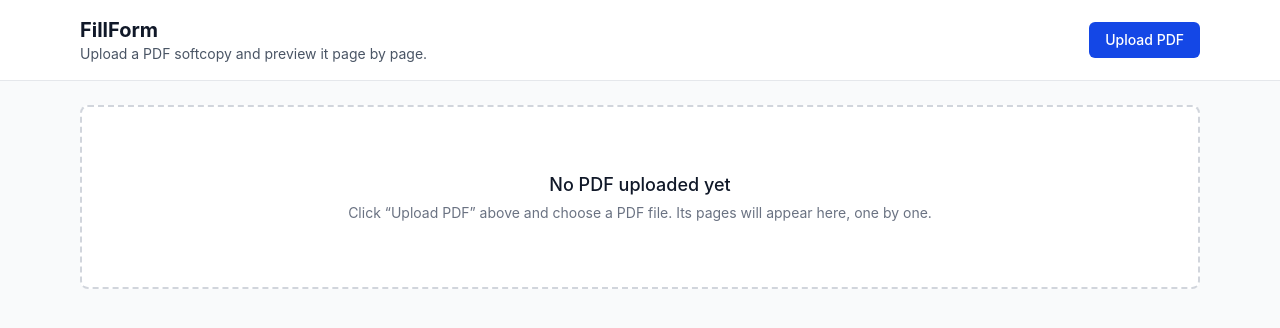
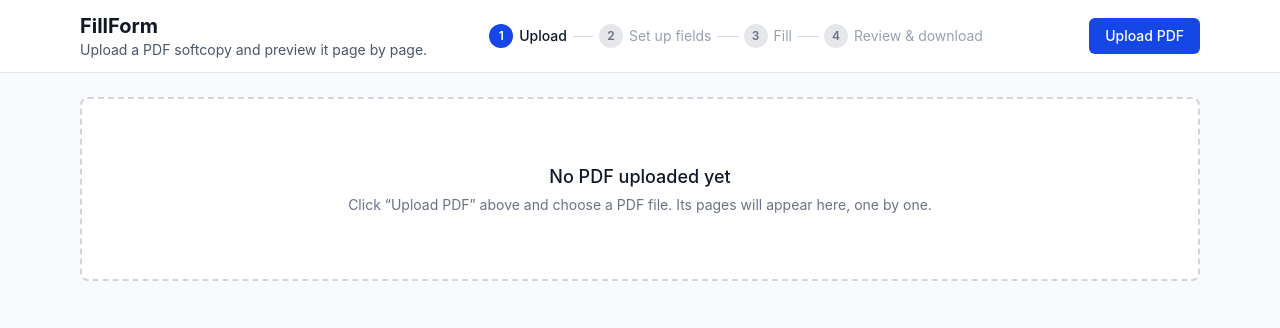
Before and after one commit to Jr-9524/FillForm, a React (Vite) app: page / in a window 1280 px wide. Shown: the top 328 px of the page. Built offline with nearby package versions, Linux system fonts and the light colour scheme.

Commit message:
Slice 6 Step 1: 4-step header indicator, per-step primary action, Clear PDF in a menu, file name + pages under logo

```diff
--- a/src/App.tsx
+++ b/src/App.tsx
@@ -36,6 +36,8 @@ function App() {
   const [fields, setFields] = useState<DetectedField[]>([]);
   const [error, setError] = useState<string | null>(null);
   const [view, setView] = useState<View>("setup");
+  // Header "⋯" menu (holds the destructive Clear PDF action).
+  const [menuOpen, setMenuOpen] = useState(false);
   const [answers, setAnswers] = useState<Record<string, string>>({});
   const [missingIds, setMissingIds] = useState<string[]>([]);
   const [submitted, setSubmitted] = useState(false);
@@ -478,17 +480,131 @@ function App() {
     (field) => field.included,
   ).length;
 
+  // Stepper: Upload → Set up fields → Fill → Review & download.
+  // Review is current once Check answers passes; a changed answer
+  // un-submits, so the stepper falls back to Fill.
+  const reviewPassed = submitted && missingIds.length === 0;
+  const steps = [
+    {
+      key: "upload",
+      label: "Upload",
+      done: !!pdf,
+      current: !pdf,
+    },
+    {
+      key: "setup",
+      label: "Set up fields",
+      done: !!pdf && view === "fill",
+      current: !!pdf && view === "setup",
+    },
+    {
+      key: "fill",
+      label: "Fill",
+      done: reviewPassed,
+      current: !!pdf && view === "fill" && !reviewPassed,
+    },
+    {
+      key: "review",
+      label: "Review & download",
+      done: false,
+      current: reviewPassed,
+    },
+  ] as const;
+
+  function goToStep(key: string) {
+    if (key === "upload") {
+      inputRef.current?.click();
+    } else if (key === "setup") {
+      if (pdf) setView("setup");
+    } else if (key === "fill" || key === "review") {
+      if (pdf) setView("fill");
+    }
+  }
+
+  function handleClearPdf() {
+    setMenuOpen(false);
+    if (
+      window.confirm(
+        "Remove this PDF and its saved answers? This cannot be undone.",
+      )
+    ) {
+      void clearFile();
+    }
+  }
+
   return (
     <div className="min-h-screen bg-gray-50 text-gray-900">
       <header className="border-b border-gray-200 bg-white">
-        <div className="mx-auto flex max-w-6xl flex-wrap items-center justify-between gap-3 px-4 py-4">
-          <div>
+        <div className="mx-auto flex max-w-6xl flex-wrap items-center gap-3 px-4 py-3">
+          <div className="min-w-0">
             <h1 className="text-xl font-bold">FillForm</h1>
-            <p className="text-sm text-gray-600">
-              Upload a PDF softcopy and preview it page by page.
+            <p className="truncate text-sm text-gray-600">
+              {pdf && fileName
+                ? `${fileName} · ${pageCount} ${pageCount === 1 ? "page" : "pages"}`
+                : "Upload a PDF softcopy and preview it page by page."}
             </p>
           </div>
-          <div className="flex items-center gap-2">
+          <nav aria-label="FillForm steps" className="mx-auto">
+            <ol className="flex items-center">
+              {steps.map((step, i) => {
+                const clickable = step.done || step.current;
+                return (
+                  <li key={step.key} className="flex items-center">
+                    {i > 0 && (
+                      <span
+                        aria-hidden
+                        className="h-px w-3 bg-gray-300 sm:w-5"
+                      />
+                    )}
+                    {clickable ? (
+                      <button
+                        type="button"
+                        onClick={() => goToStep(step.key)}
+                        aria-current={step.current ? "step" : undefined}
+                        className="flex items-center gap-1.5 rounded px-1.5 py-1 hover:bg-gray-100"
+                      >
+                        <span
+                          className={`flex h-6 w-6 shrink-0 items-center justify-center rounded-full text-xs font-semibold ${
+                            step.done
+                              ? "bg-green-600 text-white"
+                              : step.current
+                                ? "bg-blue-700 text-white"
+                                : "bg-gray-200 text-gray-500"
+                          }`}
+                        >
+                          {step.done ? "✓" : i + 1}
+                        </span>
+                        <span
+                          className={`hidden text-sm md:inline ${
+                            step.current
+                              ? "font-medium text-gray-900"
+                              : step.done
+                                ? "text-gray-600"
+                                : "text-gray-400"
+                          }`}
+                        >
+                          {step.label}
+                        </span>
+                      </button>
+                    ) : (
+                      <span
+                        className="flex items-center gap-1.5 px-1.5 py-1"
+                        aria-disabled="true"
+                      >
+                        <span className="flex h-6 w-6 shrink-0 items-center justify-center rounded-full bg-gray-200 text-xs font-semibold text-gray-500">
+                          {i + 1}
+                        </span>
+                        <span className="hidden text-sm text-gray-400 md:inline">
+                          {step.label}
+                        </span>
+                      </span>
+                    )}
+                  </li>
+                );
+              })}
+            </ol>
+          </nav>
+          <div className="ml-auto flex items-center gap-2">
             <input
               ref={inputRef}
               type="file"
@@ -496,21 +612,75 @@ function App() {
               className="hidden"
               onChange={(e) => void handleFile(e.target.files?.[0])}
             />
-            <button
-              type="button"
-              onClick={() => inputRef.current?.click()}
-              className="rounded-md bg-blue-700 px-4 py-2 text-sm font-medium text-white hover:bg-blue-800"
-            >
-              {pdf ? "Upload a different PDF" : "Upload PDF"}
-            </button>
-            {pdf && (
+            {pdf ? (
+              <>
+                <button
+                  type="button"
+                  onClick={() => inputRef.current?.click()}
+                  className="rounded-md border border-gray-300 bg-white px-4 py-2 text-sm font-medium hover:bg-gray-100"
+                >
+                  Upload a different PDF
+                </button>
+                {view === "setup" ? (
+                  <button
+                    type="button"
+                    onClick={() => setView("fill")}
+                    className="rounded-md bg-blue-700 px-4 py-2 text-sm font-medium text-white hover:bg-blue-800"
+                  >
+                    Continue to Fill →
+                  </button>
+                ) : (
+                  <button
+                    type="button"
+                    onClick={() => setView("setup")}
+                    className="rounded-md border border-gray-300 bg-white px-4 py-2 text-sm font-medium hover:bg-gray-100"
+                  >
+                    ← Back to setup
+                  </button>
+                )}
+                <div className="relative">
+                  <button
+                    type="button"
+                    onClick={() => setMenuOpen((v) => !v)}
+                    aria-label="More actions"
+                    aria-expanded={menuOpen}
+                    aria-haspopup="menu"
+                    className="rounded-md border border-gray-300 bg-white px-3 py-2 text-sm font-medium hover:bg-gray-100"
+                  >
+                    ⋯
+                  </button>
+                  {menuOpen && (
+                    <>
+                      <button
+                        type="button"
+                        aria-label="Close menu"
+                        onClick={() => setMenuOpen(false)}
+                        className="fixed inset-0 z-10 cursor-default"
+                      />
+                      <div
+                        role="menu"
+                        className="absolute right-0 z-20 mt-1 w-48 rounded-md border border-gray-200 bg-white py-1 shadow-lg"
+                      >
+                        <button
+                          type="button"
+                          role="menuitem"
+                          onClick={handleClearPdf}
+                          className="block w-full px-3 py-2 text-left text-sm text-red-700 hover:bg-red-50"
+                        >
+                          Clear PDF
+                        </button>
+                      </div>
+                    </>
+                  )}
+                </div>
+              </>
+            ) : (
               <button
                 type="button"
-                onClick={() => void clearFile()}
-                title="Remove this PDF and its saved answers"
-                className="rounded-md border border-gray-300 bg-white px-4 py-2 text-sm font-medium hover:bg-gray-100"
+                onClick={() => inputRef.current?.click()}
+                className="rounded-md bg-blue-700 px-4 py-2 text-sm font-medium text-white hover:bg-blue-800"
               >
-                Clear PDF
+                Upload PDF
               </button>
             )}
           </div>
@@ -541,39 +711,6 @@ function App() {
 
         {pdf && (
           <>
-            <div
-              className="mb-6 flex gap-2"
-              role="tablist"
-              aria-label="FillForm views"
-            >
-              <button
-                type="button"
-                role="tab"
-                aria-selected={view === "setup"}
-                onClick={() => setView("setup")}
-                className={`rounded-md px-4 py-2 text-sm font-medium ${
-                  view === "setup"
-                    ? "bg-blue-700 text-white"
-                    : "border border-gray-300 bg-white hover:bg-gray-100"
-                }`}
-              >
-                1. Setup fields
-              </button>
-              <button
-                type="button"
-                role="tab"
-                aria-selected={view === "fill"}
-                onClick={() => setView("fill")}
-                className={`rounded-md px-4 py-2 text-sm font-medium ${
-                  view === "fill"
-                    ? "bg-blue-700 text-white"
-                    : "border border-gray-300 bg-white hover:bg-gray-100"
-                }`}
-              >
-                2. Fill form
-              </button>
-            </div>
-
             {view === "fill" ? (
               <FillForm
                 fields={includedFields}
@@ -593,13 +730,6 @@ function App() {
             ) : (
               <div className="grid gap-6 lg:grid-cols-[minmax(0,1fr)_320px] lg:items-start">
                 <div className="space-y-6">
-                  <p className="text-sm text-gray-600">
-                    <span className="font-medium text-gray-900">
-                      {fileName}
-                    </span>
-                    {" — "}
-                    {pageCount} {pageCount === 1 ? "page" : "pages"}
-                  </p>
                   <div className="flex flex-wrap items-center gap-2">
                     <button
                       type="button"
```
